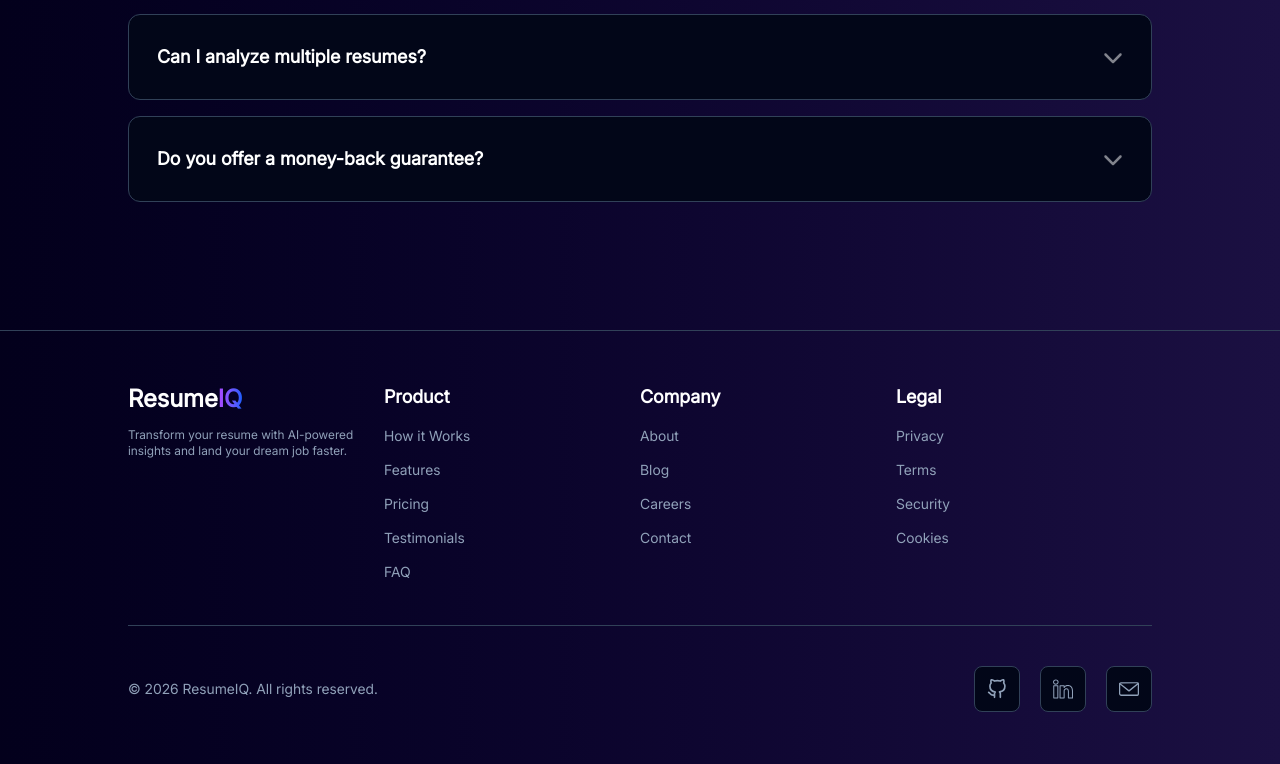
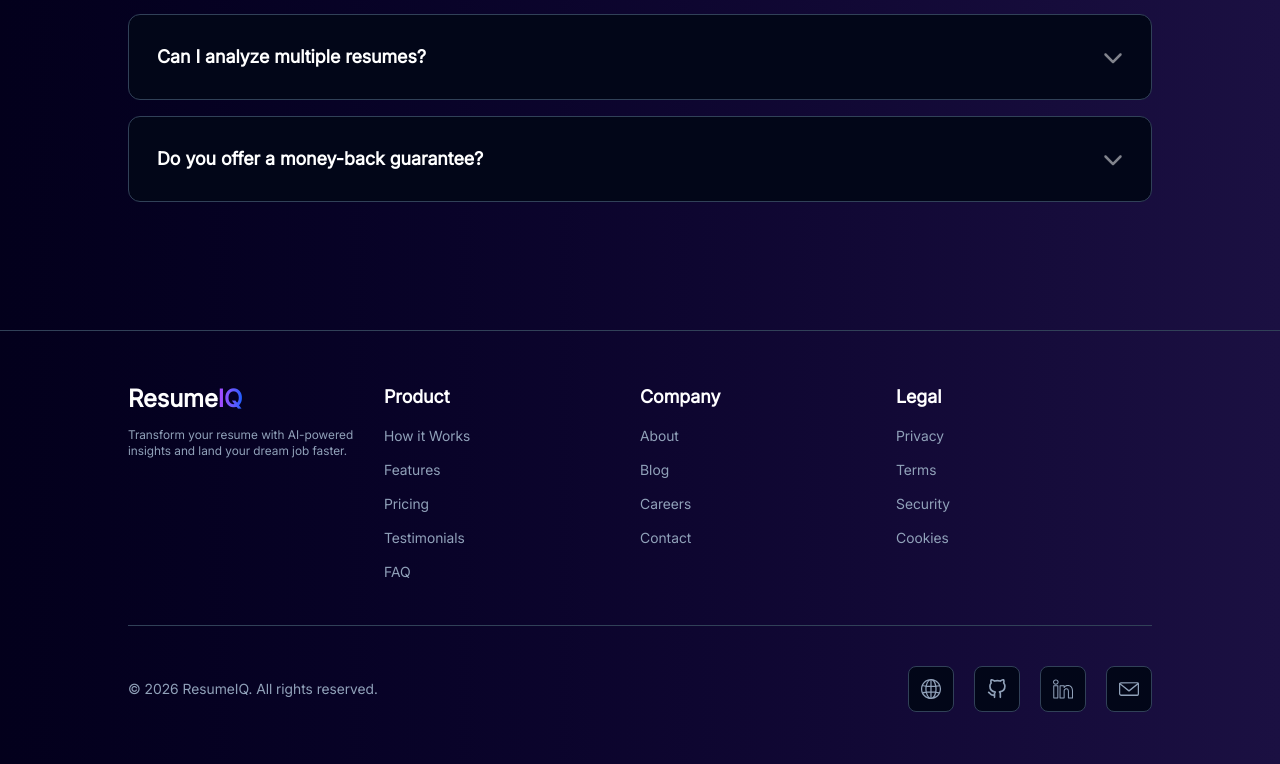
Before and after one commit to jega1312/resumeiq, a React (Vite) app: page / in a window 1280 px wide. Shown: the part 5845-6609 px from the top of the page. Built offline with nearby package versions, Linux system fonts and the light colour scheme; no server answers.

Commit message:
Footer Social Links Update

```diff
--- a/src/assets/components/Footer.jsx
+++ b/src/assets/components/Footer.jsx
@@ -1,4 +1,4 @@
-import { SlSocialLinkedin, SlEnvolope } from "react-icons/sl";
+import { SlSocialLinkedin, SlEnvolope, SlGlobe } from "react-icons/sl";
 import { FiGithub } from "react-icons/fi";
 import { motion, useInView } from "motion/react";
 import { useRef } from "react";
@@ -29,20 +29,27 @@ const legalLinks = [
 const socialLinks = [
   {
     id: 1,
+    href: "https://jega1312.github.io/portfolio/",
+    icon: <SlGlobe size={20} />,
+    target: "_blank",
+    rel: "noopener noreferrer",
+  },
+  {
+    id: 2,
     href: "https://github.com/jega1312",
     icon: <FiGithub size={20} />,
     target: "_blank",
     rel: "noopener noreferrer",
   },
   {
-    id: 2,
+    id: 3,
     href: "https://www.linkedin.com/in/jegathiswaran-thiaghu/",
     icon: <SlSocialLinkedin size={20} />,
     target: "_blank",
     rel: "noopener noreferrer",
   },
   {
-    id: 3,
+    id: 4,
     href: "mailto:jegathiaghu@gmail.com?subject=Hello%20from%20ResumeIQ",
     icon: <SlEnvolope size={20} />,
   },
```
